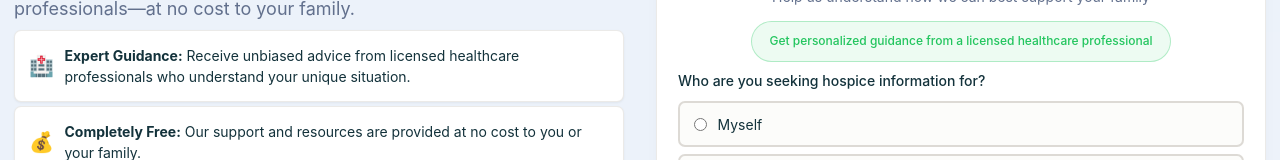
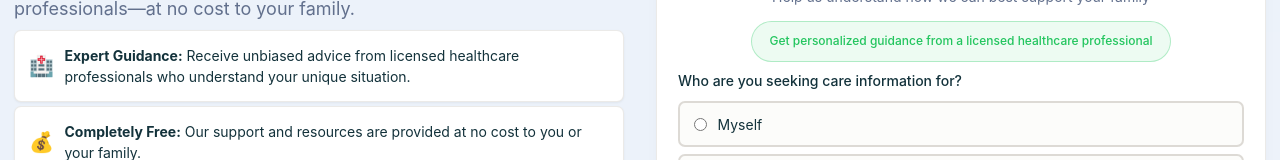
Before and after one commit to sai999-dev/hospice-frontend, a React (Vite) app: page / in a window 1280 px wide. Shown: the part 223-383 px from the top of the page. Built offline with nearby package versions, Linux system fonts and the light colour scheme; no server answers.

Commit message:
Update FormStep1.jsx

```diff
--- a/src/components/FormStep1.jsx
+++ b/src/components/FormStep1.jsx
@@ -14,7 +14,7 @@ const FormStep1 = ({ formData, updateFormData, errors }) => {
       </div>
 
       <div className="mb-6">
-        <label className="block mb-3 font-[550] text-[#13323b] text-[14px]">Who are you seeking hospice information for?</label>
+        <label className="block mb-3 font-[550] text-[#13323b] text-[14px]">Who are you seeking care information for?</label>
         <div className="flex flex-col gap-2">
           {[
             { value: 'myself', label: 'Myself' },
```
